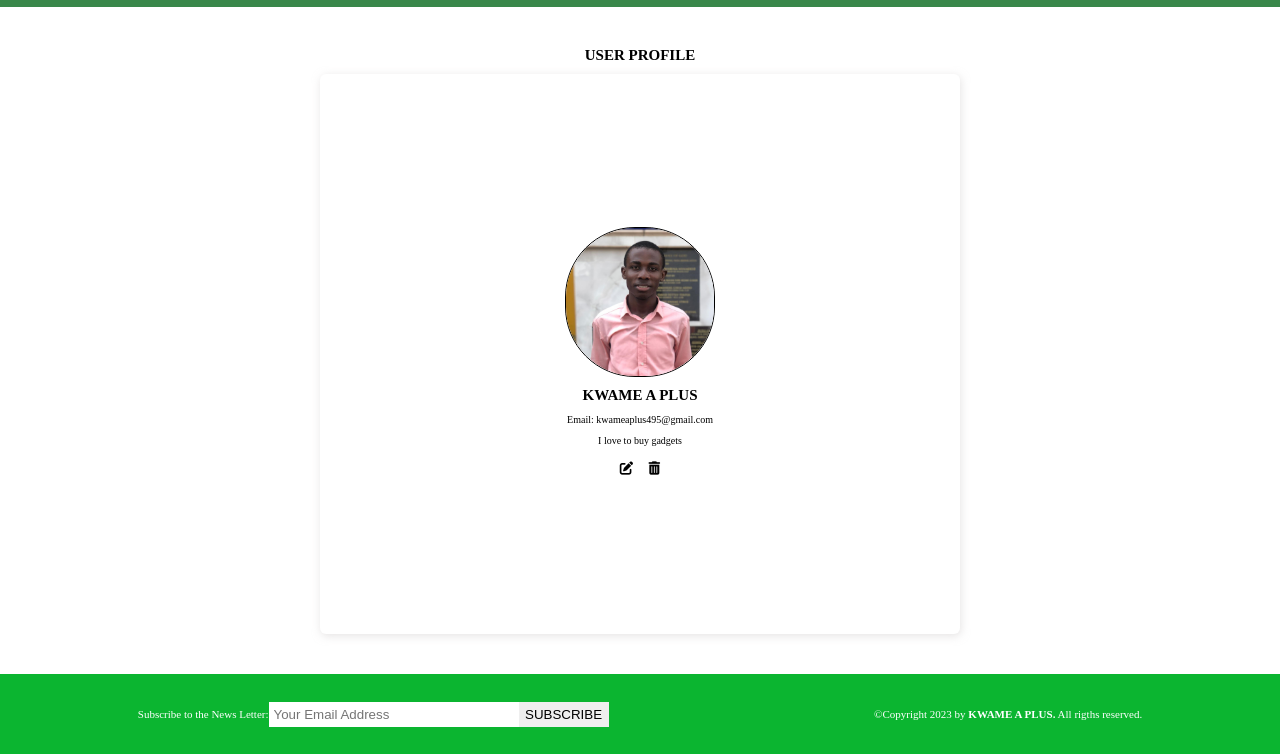
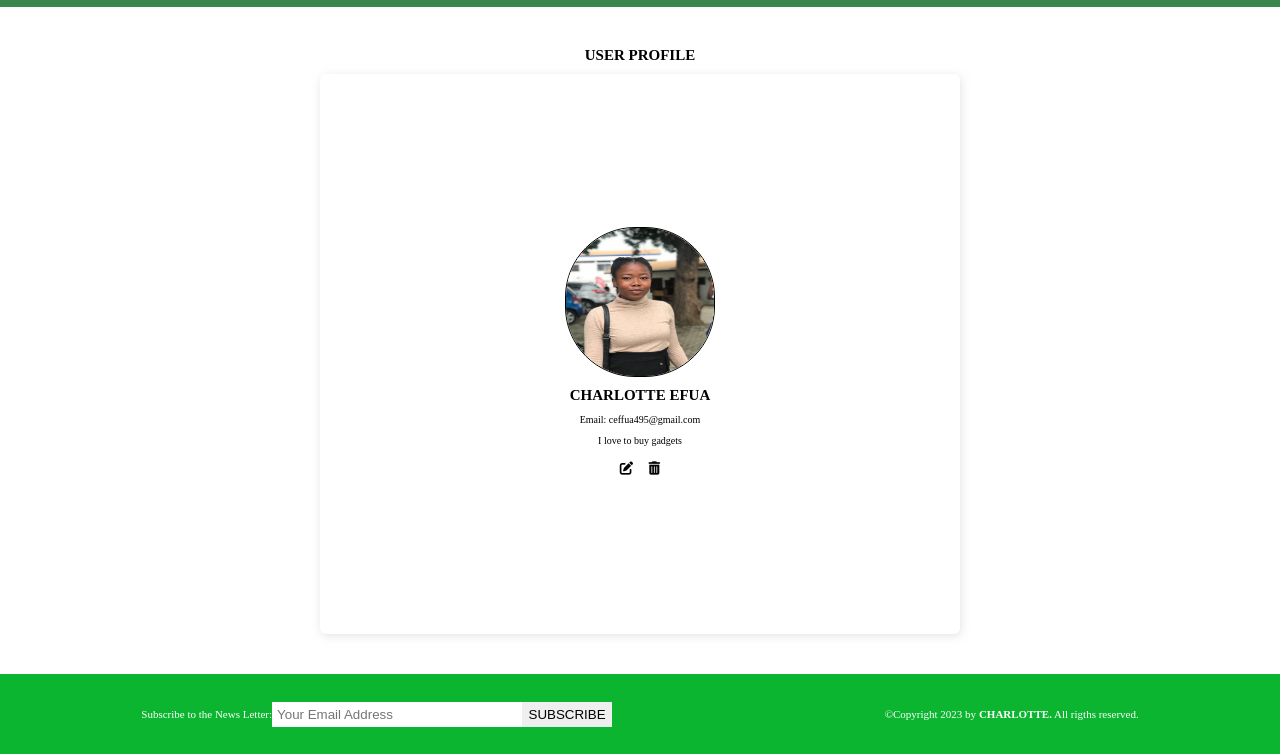
Before and after one commit to Kwame495/Ecommerce, a plain HTML site: page profile.html in a window 1280 px wide. Shown: the part 153-907 px from the top of the page. Drawn offline with Linux system fonts and the light colour scheme.

Commit message:
Update profile.html

```diff
--- a/profile.html
+++ b/profile.html
@@ -60,9 +60,9 @@
       <section class="profile flex-center">
         <h2 class="title">USER PROFILE</h2>
         <div class="profile-card card">
-          <img class="profile_img" src="/4211210342.png" alt="" />
-          <h3 class="title">KWAME A PLUS</h3>
-          <p>Email: kwameaplus495@gmail.com</p>
+          <img class="profile_img" src="/42112103421.jpg" alt="" />
+          <h3 class="title">CHARLOTTE EFUA</h3>
+          <p>Email: ceffua495@gmail.com</p>
           <p>I love to buy gadgets</p>
           <div class="bclass">
             <div class="">
@@ -93,7 +93,7 @@
       </div>
       <div>
         <p>
-          &copy;Copyright 2023 by <strong>KWAME A PLUS.</strong> All rigths
+          &copy;Copyright 2023 by <strong>CHARLOTTE.</strong> All rigths
           reserved.
         </p>
       </div>
```
